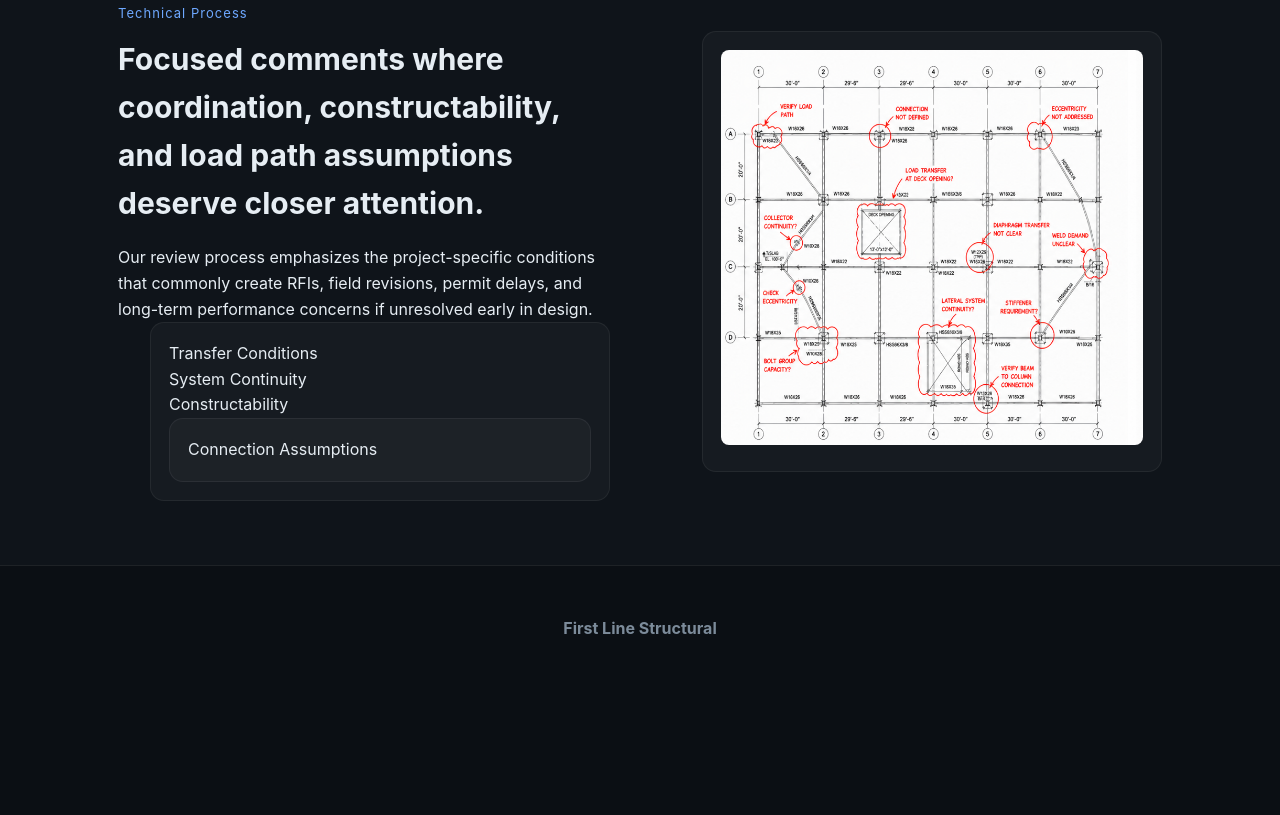
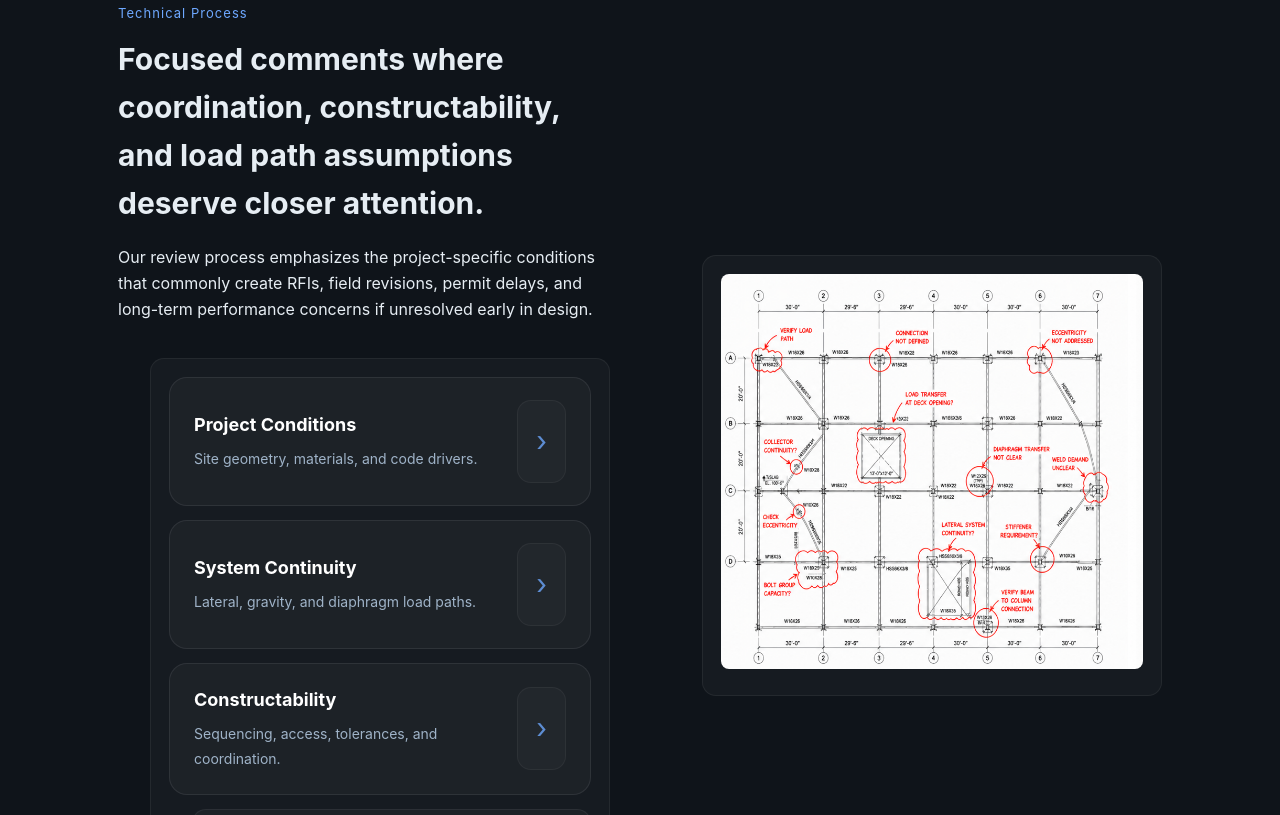
Before and after one commit to loebmax-coder/First-Line-Structural, a plain HTML site: page index.html in a window 1280 px wide. Shown: the part 1985-2800 px from the top of the page. Before the commit the page ends 2676 px from the top, so only its background shows below. Drawn offline with Linux system fonts and the light colour scheme.

Commit message:
Fix technical process card alignment and improve layout hierarchy

```diff
--- a/index.html
+++ b/index.html
@@ -5,6 +5,55 @@
   <meta name="viewport" content="width=device-width, initial-scale=1" />
   <title>First Line Structural</title>
   <link rel="stylesheet" href="assets/css/styles.css">
+
+  <style>
+
+    .technical-process-grid {
+      display: grid;
+      gap: 14px;
+      margin-top: 36px;
+      max-width: 560px;
+    }
+
+    .technical-process-item {
+      display: flex;
+      align-items: center;
+      justify-content: space-between;
+      padding: 22px 24px;
+      background: rgba(255,255,255,0.03);
+      border: 1px solid rgba(255,255,255,0.08);
+      border-radius: 18px;
+      transition: 0.2s ease;
+    }
+
+    .technical-process-item:hover {
+      border-color: rgba(110,168,255,0.35);
+      transform: translateY(-2px);
+    }
+
+    .technical-process-item strong {
+      display: block;
+      font-size: 18px;
+      margin-bottom: 6px;
+      color: white;
+    }
+
+    .technical-process-item span {
+      color: #9fb3c8;
+      font-size: 14px;
+      line-height: 1.5;
+    }
+
+    .technical-arrow {
+      color: #6ea8ff;
+      font-size: 28px;
+      padding-left: 20px;
+      opacity: 0.8;
+      flex-shrink: 0;
+    }
+
+  </style>
+
 </head>
 
 <body>
@@ -77,7 +126,6 @@
             <path d="M480 100V620" />
             <path d="M600 100V620" />
             <path d="M720 100V620" />
-
             <path d="M120 140H760" />
             <path d="M120 260H760" />
             <path d="M120 380H760" />
@@ -89,7 +137,6 @@
             <path d="M340 560V180" />
             <path d="M500 560V260" />
             <path d="M660 560V160" />
-
             <path d="M180 560H660" />
             <path d="M180 420H660" />
             <path d="M180 280H660" />
@@ -99,9 +146,6 @@
             <path d="M180 420L340 280" />
             <path d="M340 280L500 420" />
             <path d="M500 420L660 280" />
-
-            <path d="M180 560L340 420" opacity="0.7" />
-            <path d="M340 420L500 560" opacity="0.7" />
           </g>
 
           <g fill="#6ea8ff">
@@ -109,16 +153,6 @@
             <circle cx="340" cy="280" r="7" />
             <circle cx="500" cy="420" r="7" />
             <circle cx="660" cy="280" r="7" />
-          </g>
-
-          <g opacity="0.8" stroke="#6ea8ff" stroke-width="3">
-            <path d="M340 120V180" />
-            <path d="M500 200V260" />
-          </g>
-
-          <g fill="#6ea8ff" opacity="0.85">
-            <path d="M330 135L340 120L350 135" />
-            <path d="M490 215L500 200L510 215" />
           </g>
 
         </svg>
@@ -189,11 +223,40 @@
         Our review process emphasizes the project-specific conditions that commonly create RFIs, field revisions, permit delays, and long-term performance concerns if unresolved early in design.
       </p>
 
-      <div class="technical-list">
-        <div>Transfer Conditions</div>
-        <div>System Continuity</div>
-        <div>Constructability</div>
-        <div>Connection Assumptions</div>
+      <div class="technical-process-grid">
+
+        <div class="technical-process-item">
+          <div>
+            <strong>Project Conditions</strong>
+            <span>Site geometry, materials, and code drivers.</span>
+          </div>
+          <div class="technical-arrow">›</div>
+        </div>
+
+        <div class="technical-process-item">
+          <div>
+            <strong>System Continuity</strong>
+            <span>Lateral, gravity, and diaphragm load paths.</span>
+          </div>
+          <div class="technical-arrow">›</div>
+        </div>
+
+        <div class="technical-process-item">
+          <div>
+            <strong>Constructability</strong>
+            <span>Sequencing, access, tolerances, and coordination.</span>
+          </div>
+          <div class="technical-arrow">›</div>
+        </div>
+
+        <div class="technical-process-item">
+          <div>
+            <strong>Connection Assumptions</strong>
+            <span>Demand paths, capacities, and detailing clarity.</span>
+          </div>
+          <div class="technical-arrow">›</div>
+        </div>
+
       </div>
 
     </div>
```
